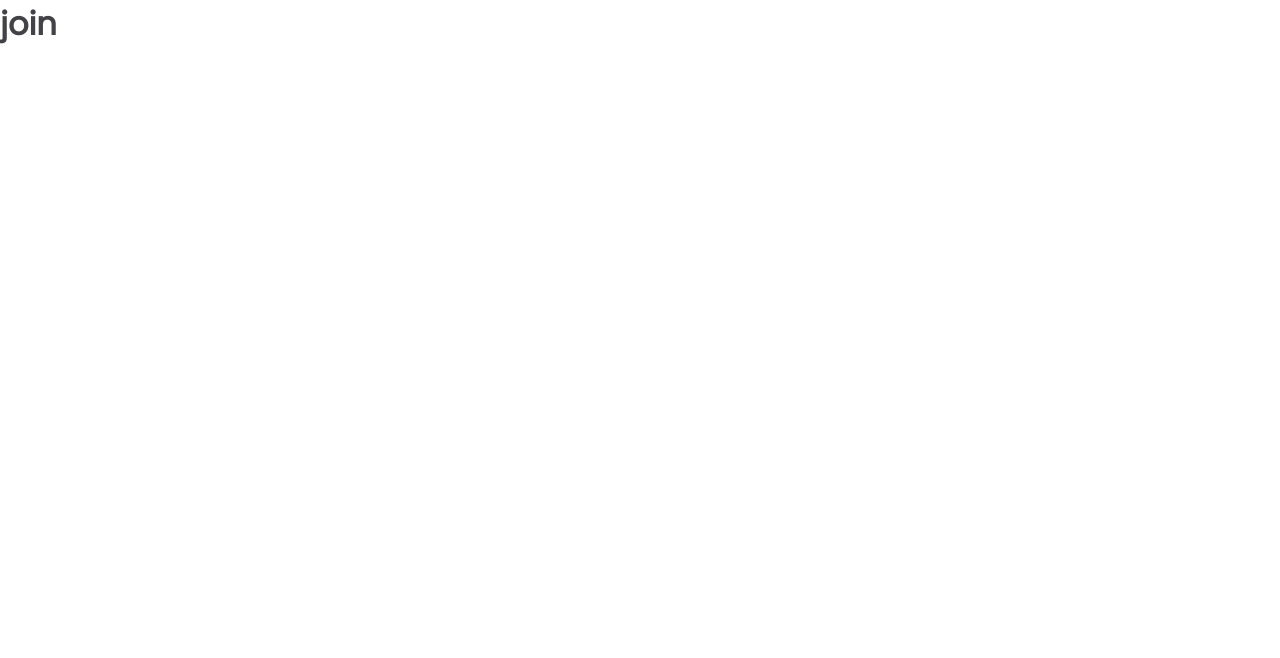
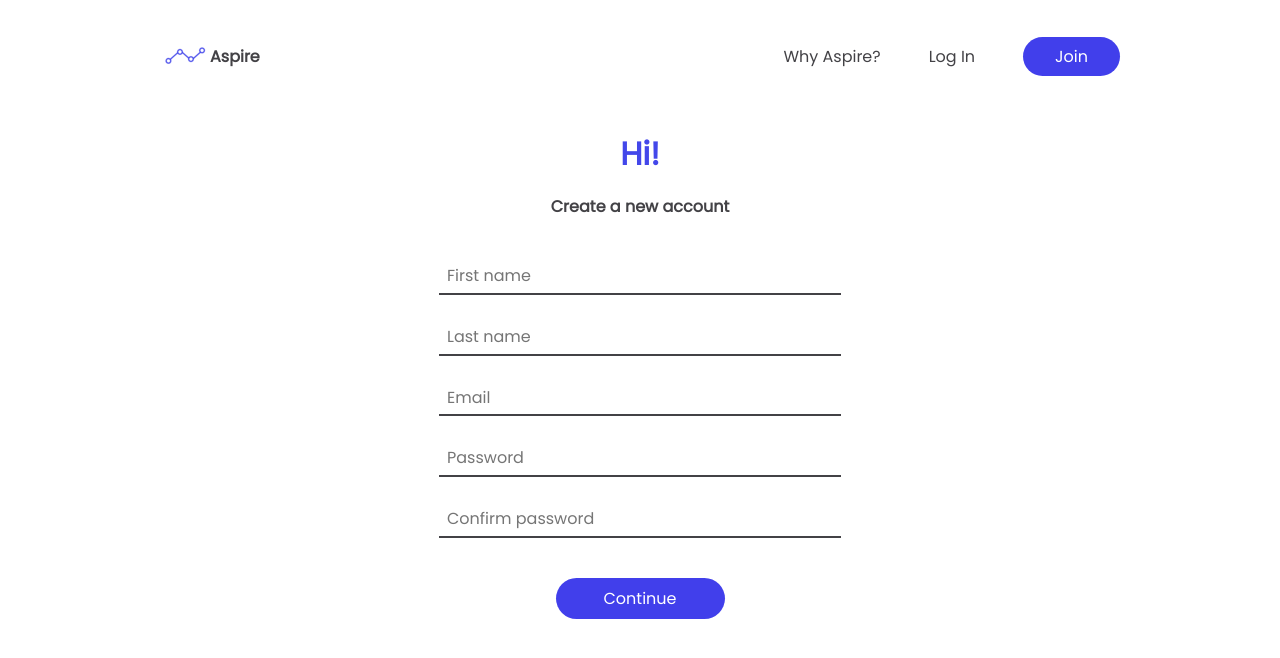
Before and after one commit to biancarosca/aspire-platform, a React (Create React App) app in the folder frontend/: page /join in a window 1280 px wide. Shown: the top 658 px of the page. Built offline with nearby package versions, Linux system fonts and the light colour scheme.

Commit message:
signup page

```diff
--- a/frontend/src/App.js
+++ b/frontend/src/App.js
@@ -3,6 +3,7 @@ import LandingPage from "./pages/LandingPage";
 import GlobalStyles from "./components/GlobalStyles";
 import { Route, Switch } from "react-router-dom";
 import LoginPage from "./pages/LoginPage";
+import SignupPage from "./pages/SignupPage";
 
 function App() {
 	return (
@@ -10,7 +11,7 @@ function App() {
 			<GlobalStyles />
 			<Switch>
 				<Route path="/join" exact>
-					<h1>join</h1>
+					<SignupPage />
 				</Route>
 				<Route path="/login" exact>
 					<LoginPage />
--- a/frontend/src/components/GlobalStyles.js
+++ b/frontend/src/components/GlobalStyles.js
@@ -55,4 +55,20 @@ export const StyBtn = styled(Link)`
 	border-radius: 5rem;
 `;
 
+export const StyInput = styled.input`
+	margin: 1.5rem 0;
+	outline: none;
+	border-top-style: hidden;
+	border-right-style: hidden;
+	border-left-style: hidden;
+	border-bottom-style: solid;
+	border-color: #434246;
+	padding: 0.3rem 0.5rem;
+	font-family: "Poppins", "sans-serif";
+	font-size: 16px;
+	&:focus {
+		border-color: #4347ea;
+	}
+`;
+
 export default GlobalStyles;
--- a/frontend/src/components/LandingNav.js
+++ b/frontend/src/components/LandingNav.js
@@ -91,7 +91,7 @@ const StyHambgMenu = styled(motion.div)`
 	height: 100vh;
 	width: auto;
 	background-color: white;
-	z-index: 0;
+	z-index: 1;
 	@media (max-width: 610px) {
 		display: flex;
 	}
--- a/frontend/src/pages/LoginPage.js
+++ b/frontend/src/pages/LoginPage.js
@@ -1,11 +1,10 @@
-import React, { useState, useRef } from "react";
-import { StyWrapper, StyBtn } from "../components/GlobalStyles";
+import React, { useState} from "react";
+import { StyWrapper, StyBtn, StyInput } from "../components/GlobalStyles";
 import LandingNav from "../components/LandingNav";
 import styled from "styled-components";
 
 const LoginPage = () => {
 	const [eyeOpen, setEyeOpen] = useState(false);
-	const passwordInputEl = useRef(null);
 
 	const toggleEye = () => {
 		setEyeOpen((prev) => !prev);
@@ -19,17 +18,16 @@ const LoginPage = () => {
 					<h1>Welcome!</h1>
 					<h3>Log in to continue</h3>
 					<form>
-						<input
-							ref={passwordInputEl}
+						<StyInput
 							type="text"
 							placeholder="Email"
-							size="30"
+							size="25"
 						/>
 						<div className="input-container">
-							<input
+							<StyInput
 								type={eyeOpen ? "text" : "password"}
 								placeholder="Password"
-								size="30"
+								size="25"
 								name="password"
 								autoComplete="on"
 							/>
@@ -99,21 +97,6 @@ const StyContainer = styled.div`
 			font-size: 16px;
 			margin-bottom: 1rem;
 		}
-		input {
-			margin: 1.5rem 0;
-			outline: none;
-			border-top-style: hidden;
-			border-right-style: hidden;
-			border-left-style: hidden;
-			border-bottom-style: solid;
-			border-color: #434246;
-			padding: 0.3rem 0.5rem;
-			font-family: "Poppins", "sans-serif";
-			font-size: 16px;
-			&:focus {
-				border-color: #4347ea;
-			}
-		}
 	}
 `;
 
--- /dev/null
+++ b/frontend/src/pages/SignupPage.js
@@ -0,0 +1,74 @@
+import React from "react";
+import { StyWrapper, StyBtn, StyInput } from "../components/GlobalStyles";
+import LandingNav from "../components/LandingNav";
+import styled from "styled-components";
+
+const SignupPage = () => {
+	return (
+		<StyWrapper>
+			<LandingNav />
+			<StyContainer>
+				<div className="wrapper">
+					<h1>Hi!</h1>
+					<h3>Create a new account</h3>
+					<form>
+						<StyInput
+							type="text"
+							placeholder="First name"
+							size="25"
+						/>
+						<StyInput
+							type="text"
+							placeholder="Last name"
+							size="25"
+						/>
+						<StyInput type="text" placeholder="Email" size="25" />
+						<StyInput
+							type="password"
+							placeholder="Password"
+							size="25"
+							name="password"
+							autoComplete="on"
+						/>
+						<StyInput
+							type="password"
+							placeholder="Confirm password"
+							size="25"
+							name="password"
+							autoComplete="on"
+						/>
+					</form>
+
+					<StyBtn to="" className="cta-btn">
+						Continue
+					</StyBtn>
+				</div>
+			</StyContainer>
+		</StyWrapper>
+	);
+};
+
+const StyContainer = styled.div`
+	display: flex;
+	justify-content: center;
+	align-items: center;
+	.wrapper {
+		display: flex;
+		justify-content: center;
+		align-items: center;
+		flex-direction: column;
+		h1 {
+			color: #4347ea;
+			margin: 1rem 0;
+		}
+		h3 {
+			font-size: 16px;
+			margin-bottom: 1rem;
+		}
+		input {
+			display: block;
+		}
+	}
+`;
+
+export default SignupPage;
```
